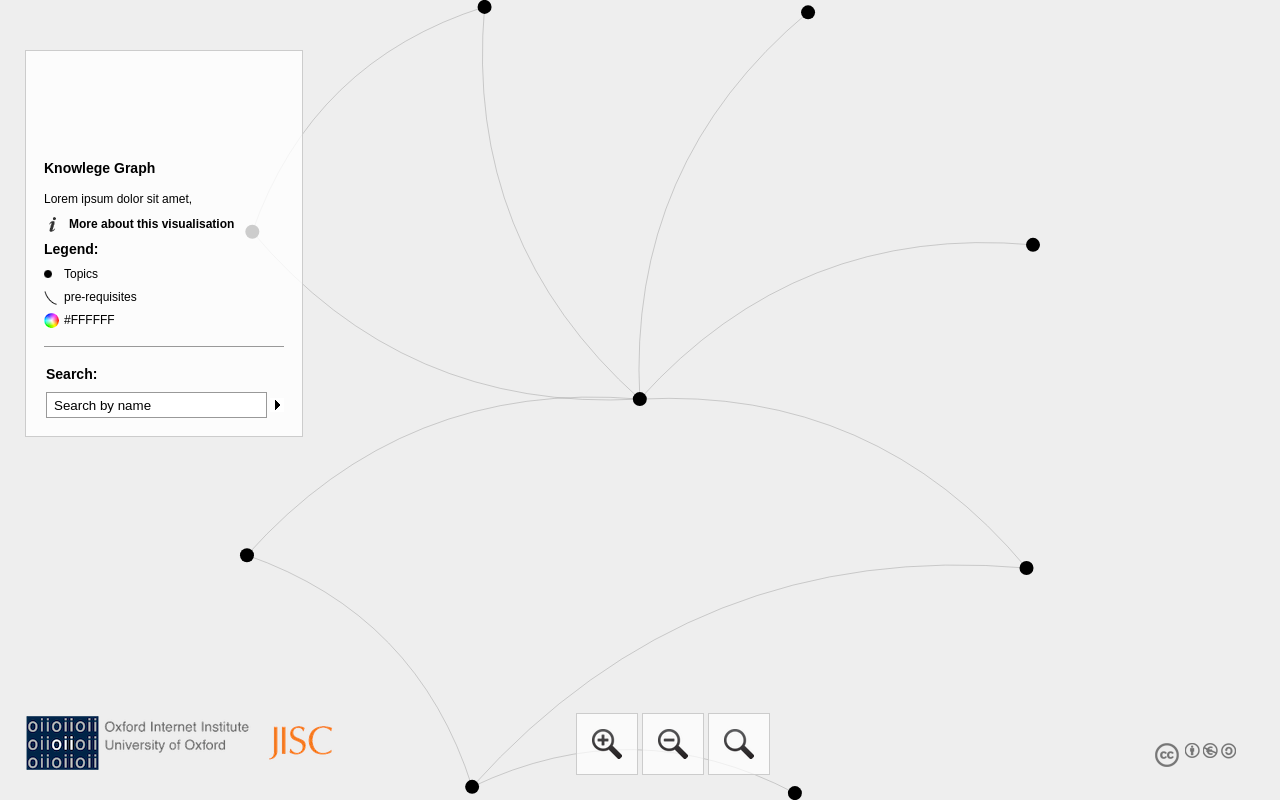
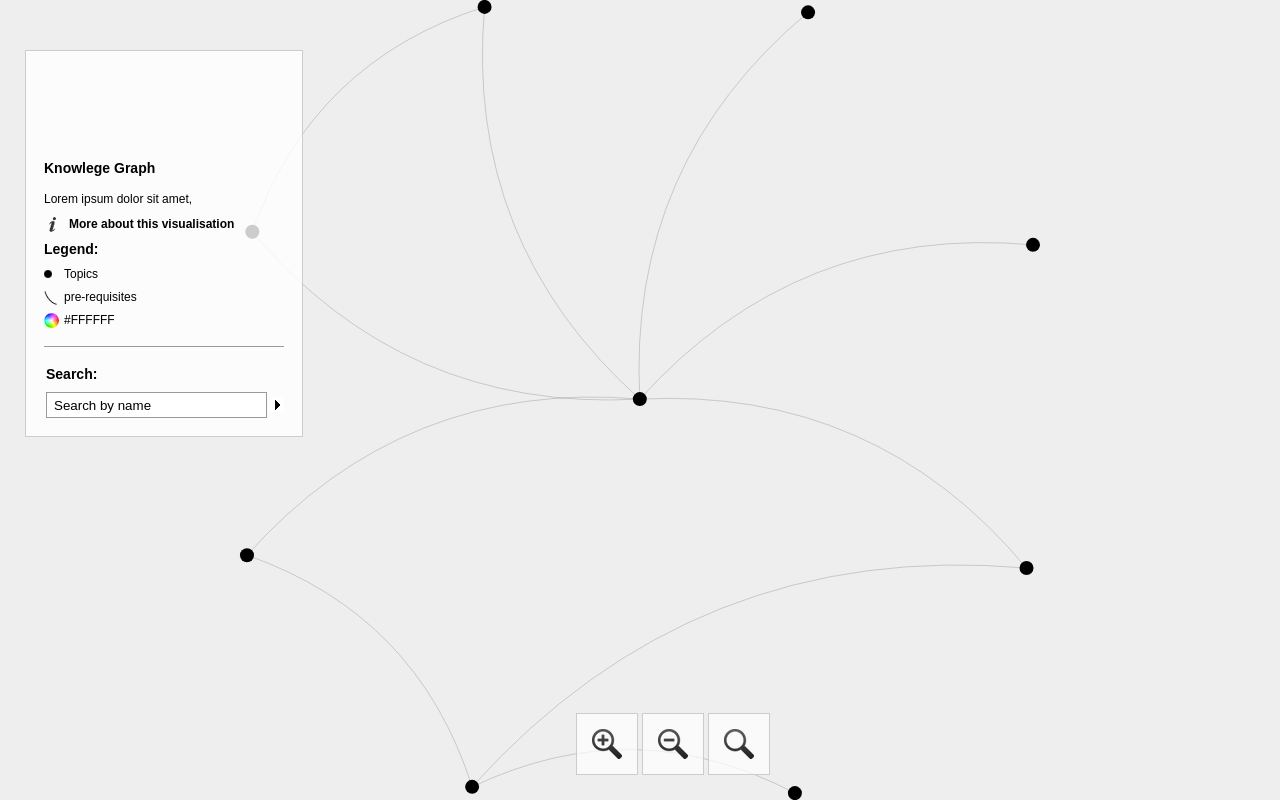
Before and after one commit to lunatech-labs/knowledge-graph, a plain HTML site: page network/index.html in a window 1280 px wide. Drawn offline with Linux system fonts and the light colour scheme.

Commit message:
Remove the logos

```diff
--- a/network/index.html
+++ b/network/index.html
@@ -69,9 +69,6 @@
 	<div id="zoom">
   		<div class="z" rel="in"></div> <div class="z" rel="out"></div> <div class="z" rel="center"></div>
 	</div>
-	<div id="copyright">
-		<a rel="license" href="http://creativecommons.org/licenses/by-nc-sa/3.0/"><img alt="Creative Commons License" style="border-width:0" src="images/CC.png" /></a></div>
-	</div>
 <div id="attributepane">
 <div class="text">
 	<div title="Close" class="left-close returntext"><div class="c cf"><span>Return to the full network</span></div></div>
@@ -89,10 +86,7 @@
   </div>
 	</div>
 </div>
-<div id="developercontainer">
-	<a href="http://www.oii.ox.ac.uk" title="Oxford Internet Institute"><div id="oii"><span>OII</span></div></a>
-	<a href="http://jisc.ac.uk" title="JISC"><div id="jisc"><span>JISC</span></div></a>
-</div>
+
 <script type="text/javascript">
 
   var _gaq = _gaq || [];
```
